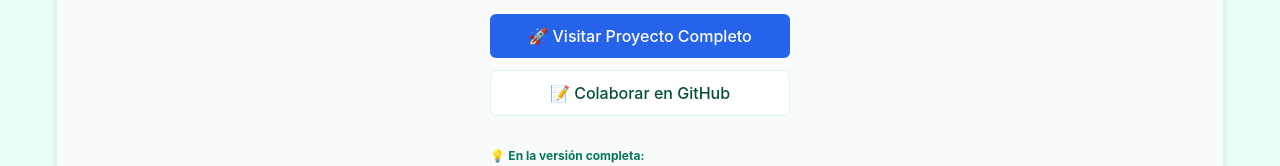
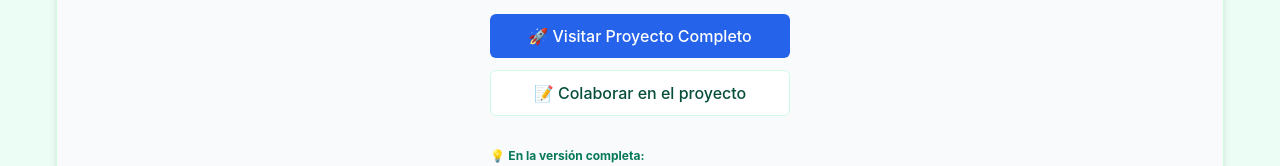
Before and after one commit to agarnung/buffet-letters-demo, a React (Vite) app: page /#/ in a window 1280 px wide. Both pictures are taken after a click on the button "Chat (Demo)". Shown: the part 478-644 px from the top of the page. Built offline with nearby package versions, Linux system fonts and the light colour scheme.

Commit message:
Update ChatInterface.tsx

```diff
--- a/src/components/ChatInterface.tsx
+++ b/src/components/ChatInterface.tsx
@@ -99,7 +99,7 @@ export default function ChatInterface() {
               🚀 Visitar Proyecto Completo
             </a>
             <a
-              href="https://github.com/agarnung/buffet-letters/fork"
+              href="https://buymeacoffee.com/agarnung/proyecto-abierto-buffet-letters"
               target="_blank"
               rel="noopener noreferrer"
               style={{
@@ -117,7 +117,7 @@ export default function ChatInterface() {
               onMouseOver={(e) => e.currentTarget.style.background = '#ecfdf5'}
               onMouseOut={(e) => e.currentTarget.style.background = 'white'}
             >
-              📝 Colaborar en GitHub
+              📝 Colaborar en el proyecto
             </a>
           </div>
 
```
